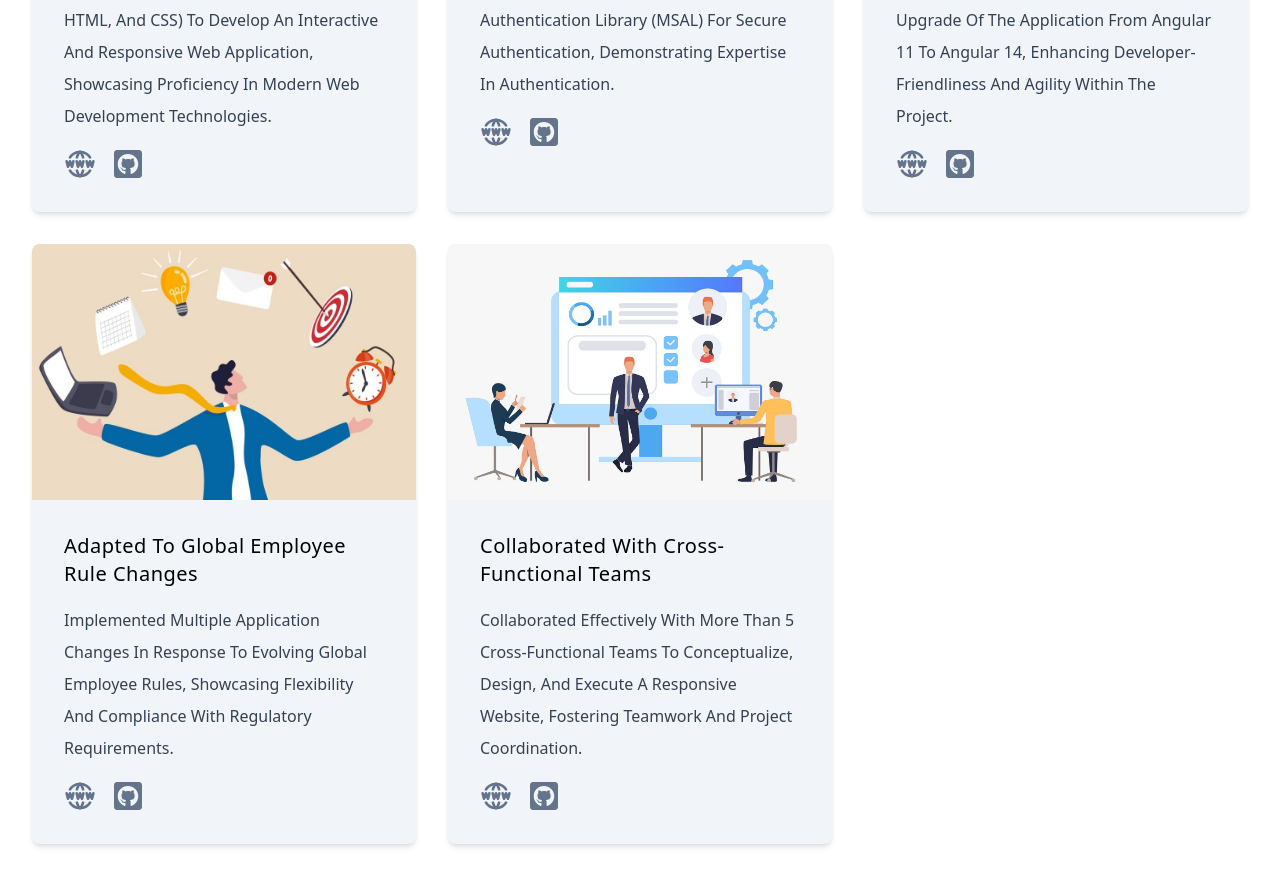
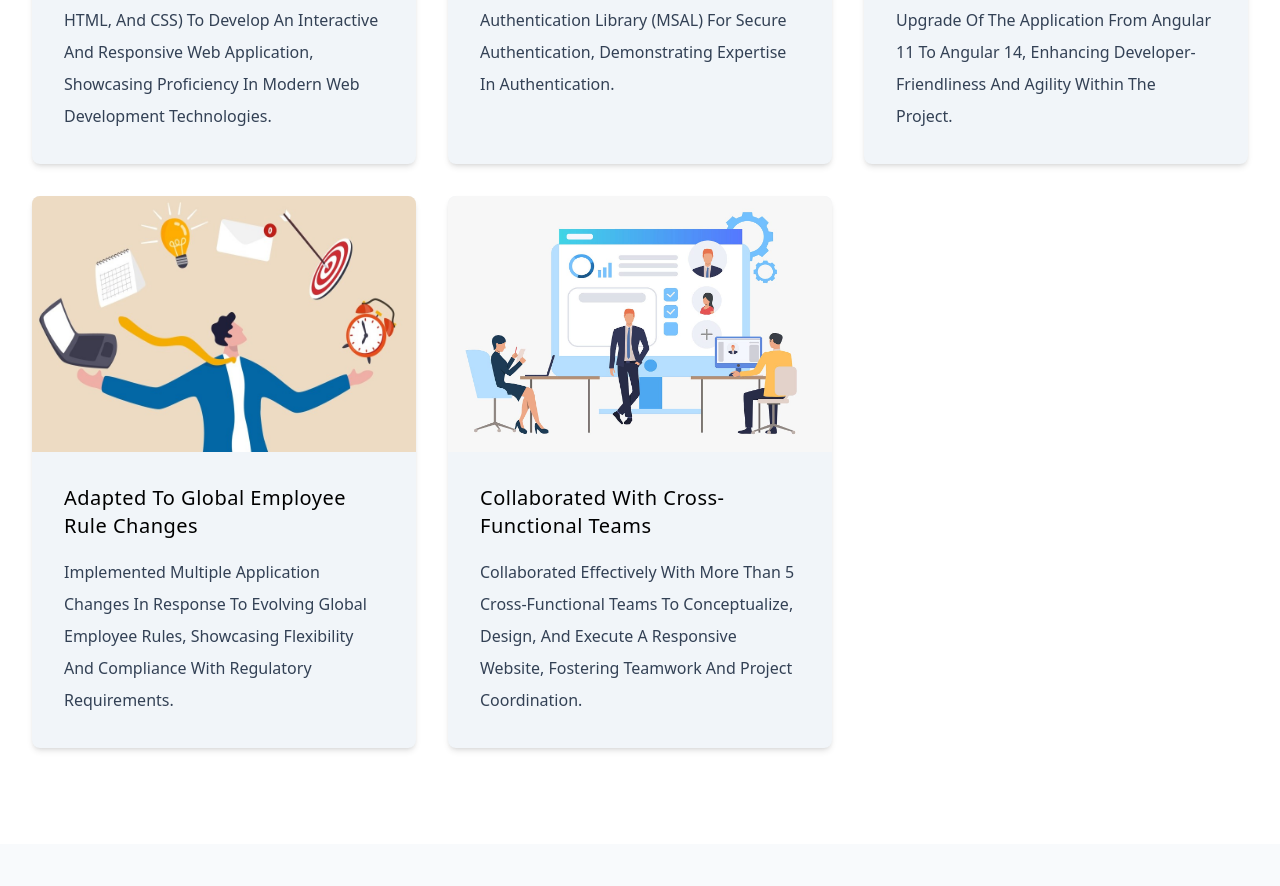
Before and after one commit to srikanth141199/Srikanth-Resume, a React (Vite) app: page / in a window 1280 px wide. Shown: the part 2405-3291 px from the top of the page. After the commit the page ends 3249 px from the top, so only its background shows below. Built offline with nearby package versions, Linux system fonts and the light colour scheme.

Commit message:
portfolio

```diff
--- a/src/components/ProjectCard.jsx
+++ b/src/components/ProjectCard.jsx
@@ -9,14 +9,6 @@ const ProjectCard = ({url, img, github, title, text}) => {
         <div className="capitalize p-8">
             <h2 className="text-xl tracking-wide font-medium ">{title}</h2>
             <p className="text-slate-700 mt-4 leading-loose">{text}</p>
-            <div className="flex gap-4 mt-4">
-                <a href={url}>
-                <TbWorldWww className='h-8 w-8 text-slate-500 hover:text-black duration-300' />
-                </a>
-                <a href={github}>
-                <FaGithubSquare className='h-8 w-8 text-slate-500 hover:text-black duration-300' />
-                </a>
-            </div>
         </div>
     </article>
   )
```
